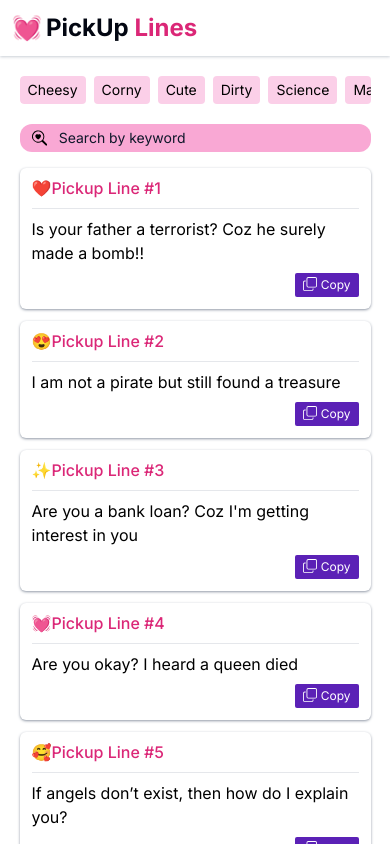
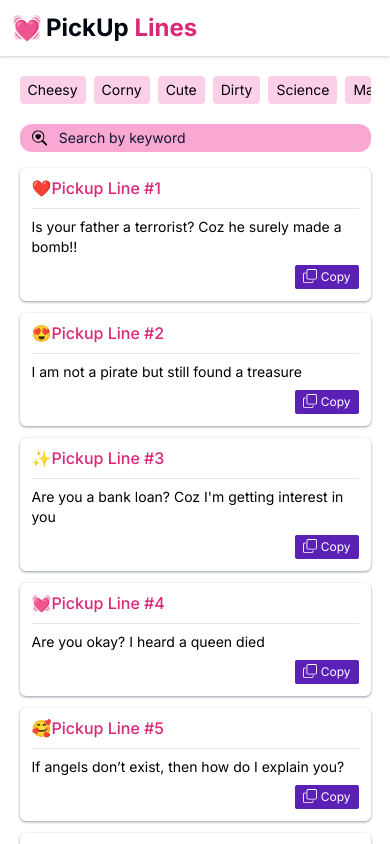
Before and after one commit to imPradhyumn/pickuplines-webapp, a Next.js app: page / in a window 390 px wide. Shown: the top 844 px of the page. Built offline with nearby package versions, Linux system fonts and the light colour scheme.

Commit message:
font modifed size

```diff
--- a/components/Card.tsx
+++ b/components/Card.tsx
@@ -23,7 +23,7 @@ const Card = ({ line, index }: { line: string; index: number }) => {
         </span>
       </div>
       <hr />
-      <p className="m-0">{line}</p>
+      <p className="m-0 text-sm md:text-base">{line}</p>
       <button
         className="self-end mb-1 active:scale-[0.9]"
         onClick={copyToClipboard}
```
